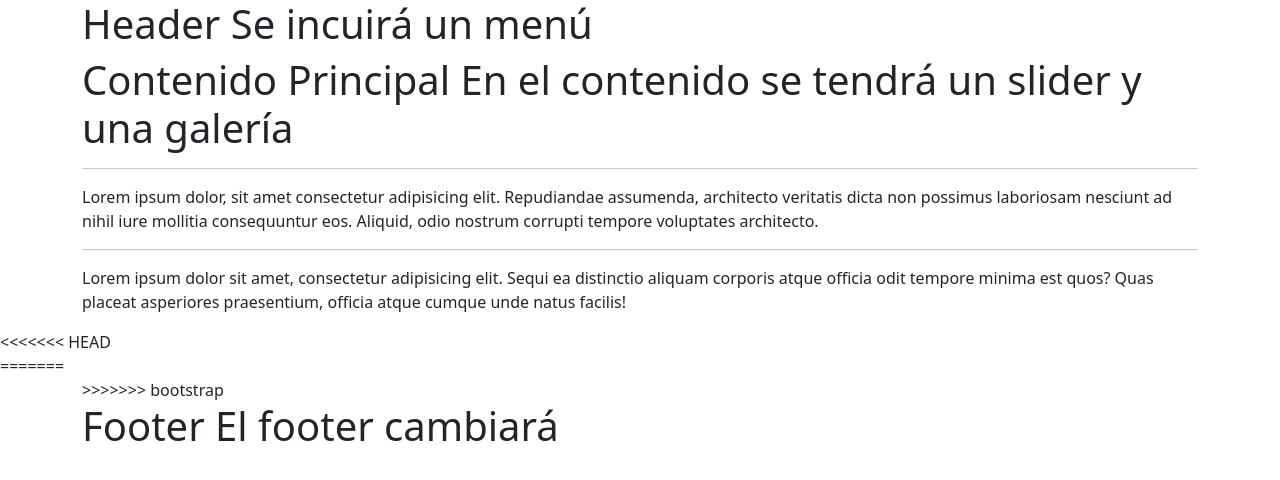
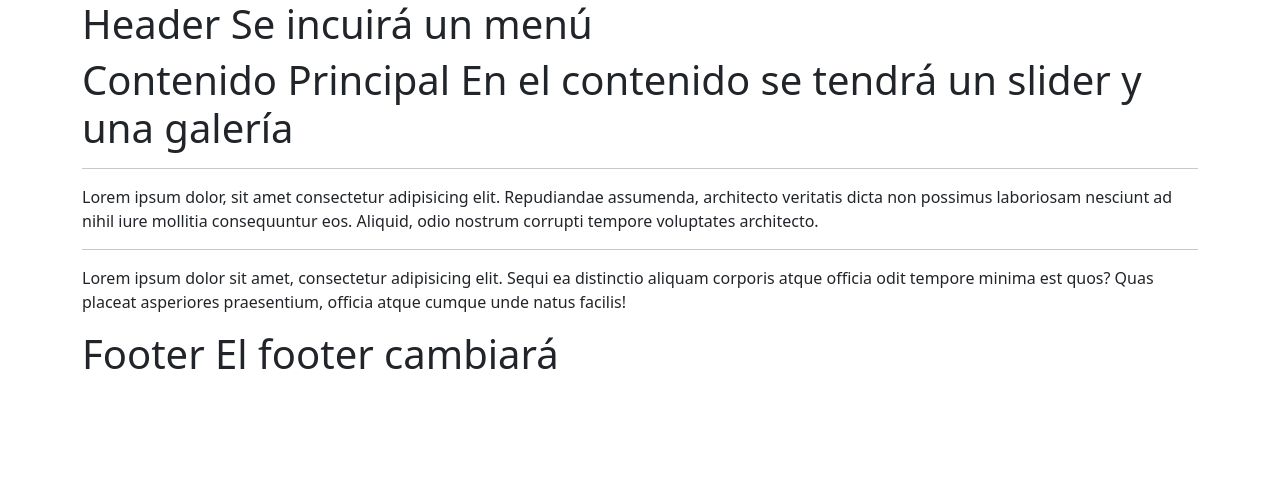
Before and after one commit to edwingrzsz/colabora, a plain HTML site: page index.html in a window 1280 px wide. Drawn offline with nearby package versions, Linux system fonts and the light colour scheme.

```diff
--- a/index.html
+++ b/index.html
@@ -34,11 +34,7 @@
         </p>
 
     </main>
-<<<<<<< HEAD
-    <footer>
-=======
     <footer class="container">
->>>>>>> bootstrap
             <h1>Footer
                 El footer cambiará
             </h1>
```
